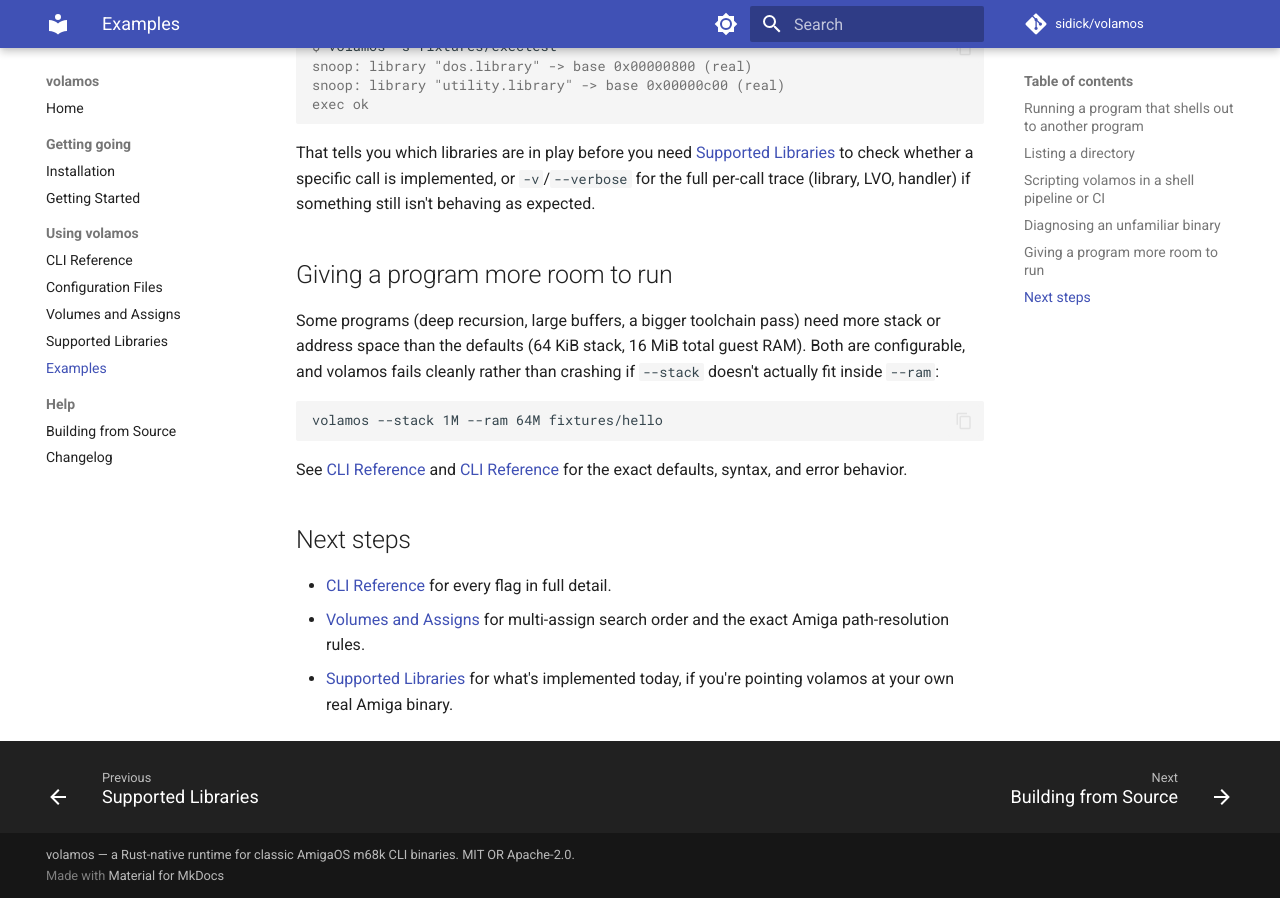
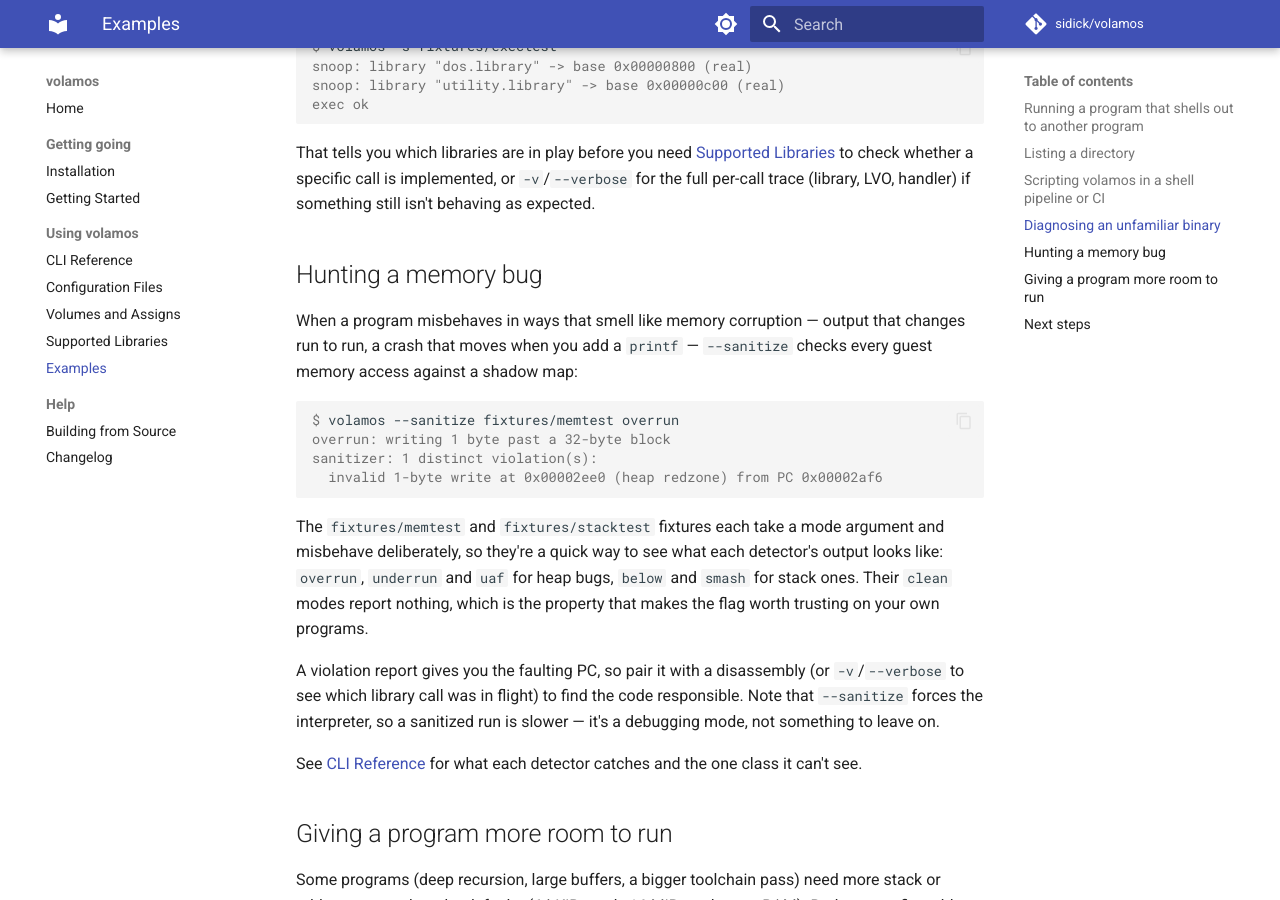
Before and after one commit to sidick/volamos, an MkDocs documentation site: the page built from userdocs/Examples.md, in a window 1280 px wide and 900 px high, scrolled down 1955 px. Built offline with MkDocs 1.6.1 and Material for MkDocs 9.7.7, drawn with Linux system fonts in a browser that asks for light colours; comment, search, counter and statistics services are not loaded; the version menu is left out.

Commit message:
Document --sanitize in the README and user docs
v0.6's headline feature was documented only in the CLI reference and
changelog. The README, the docs landing page and the examples page all
still described a runtime with no memory-checking at all, which is the
first place anyone looks.

- README: a "Finding bugs in guest programs" section with real output,
  plus a --sanitize line in the try-it list.
- userdocs/index.md: a bullet in the "Why volamos, not full emulation"
  list -- being the allocator is exactly why volamos can offer this
  where m68k-amigaos-gcc and page-granular MMU tools can't.
- userdocs/Examples.md: a "Hunting a memory bug" worked example,
  including how to use the reported PC and the fixtures' deliberate
  modes to see what each detector's output looks like.

Every command and output block here was run and copied verbatim, and
`mkdocs build --strict` passes.

Co-Authored-By: Claude Fable 5 <noreply@anthropic.com>
Claude-Session: https://claude.ai/code/session_01AKBJRT9j5APTyKyZtj8f23

````diff
--- a/userdocs/Examples.md
+++ b/userdocs/Examples.md
@@ -108,6 +108,36 @@ specific call is implemented, or `-v`/`--verbose` for the full
 per-call trace (library, LVO, handler) if something still isn't
 behaving as expected.
 
+## Hunting a memory bug
+
+When a program misbehaves in ways that smell like memory corruption —
+output that changes run to run, a crash that moves when you add a
+`printf` — `--sanitize` checks every guest memory access against a
+shadow map:
+
+```console
+$ volamos --sanitize fixtures/memtest overrun
+overrun: writing 1 byte past a 32-byte block
+sanitizer: 1 distinct violation(s):
+  invalid 1-byte write at 0x00002ee0 (heap redzone) from PC 0x00002af6
+```
+
+The `fixtures/memtest` and `fixtures/stacktest` fixtures each take a
+mode argument and misbehave deliberately, so they're a quick way to see
+what each detector's output looks like: `overrun`, `underrun` and `uaf`
+for heap bugs, `below` and `smash` for stack ones. Their `clean` modes
+report nothing, which is the property that makes the flag worth
+trusting on your own programs.
+
+A violation report gives you the faulting PC, so pair it with a
+disassembly (or `-v`/`--verbose` to see which library call was in
+flight) to find the code responsible. Note that `--sanitize` forces the
+interpreter, so a sanitized run is slower — it's a debugging mode, not
+something to leave on.
+
+See [CLI Reference](CLI-Reference.md#-sanitize) for what each detector
+catches and the one class it can't see.
+
 ## Giving a program more room to run
 
 Some programs (deep recursion, large buffers, a bigger toolchain
````
Also changed, not shown: README.md (+30 -0 lines), userdocs/index.md (+7 -0 lines).
